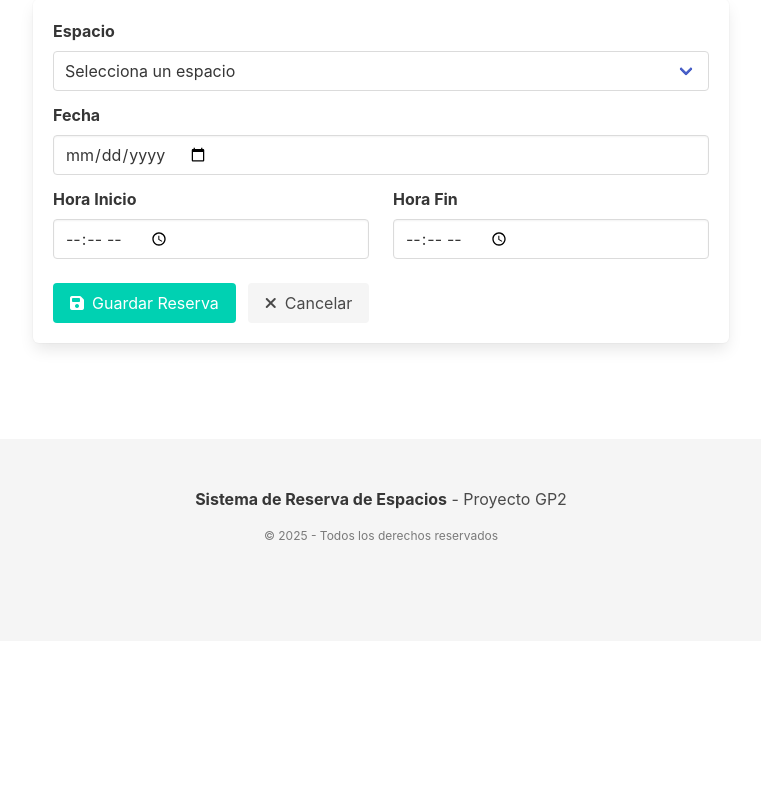
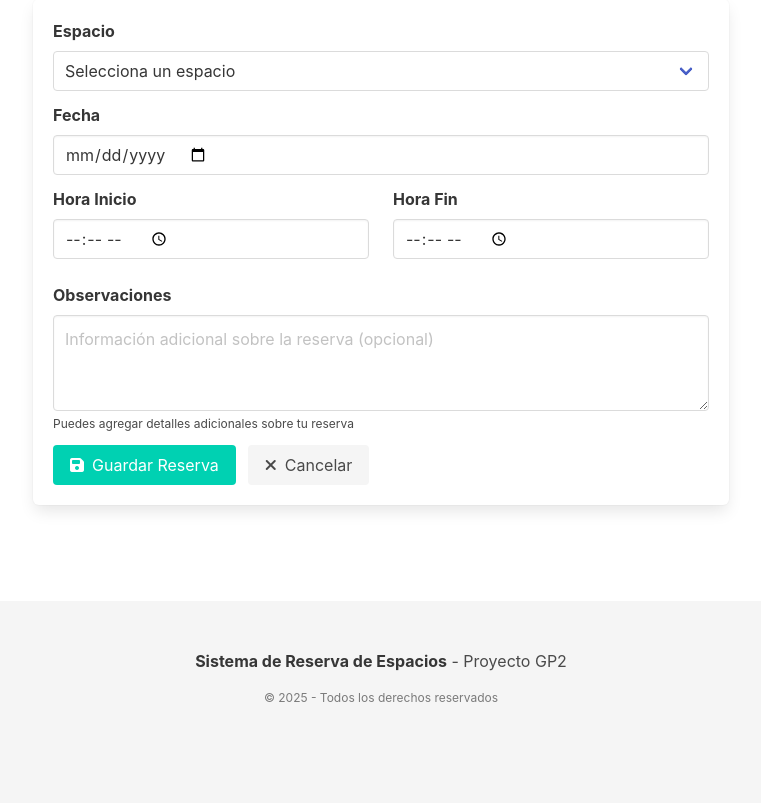
Before and after one commit to Santiago17tj/Ingeniera-de-software, a PHP site: page /nueva_reserva.php in a window 1280 px wide. Shown: the part 197-1000 px from the top of the page, without its empty margins (259-1020 px from the left). Before the commit the page ends 737 px from the top, so only its background shows below. Run offline with PHP 8.4, Linux system fonts and the light colour scheme; a user stored in the database is signed in; data comes from the database, SQL or seed files in the repository.

Commit message:
auto-commit for 8c92735c-a48e-47ad-9829-ebe62118c531

```diff
--- a/reserva_espacios_django_starter/reserva_espacios/nueva_reserva.php
+++ b/reserva_espacios_django_starter/reserva_espacios/nueva_reserva.php
@@ -98,6 +98,15 @@ require_once 'header.php';
                         </div>
                     </div>
 
+                    <div class="field">
+                        <label class="label">Observaciones</label>
+                        <div class="control">
+                            <textarea class="textarea" name="observaciones" rows="3"
+                                      placeholder="Información adicional sobre la reserva (opcional)"></textarea>
+                        </div>
+                        <p class="help">Puedes agregar detalles adicionales sobre tu reserva</p>
+                    </div>
+
                     <div class="field is-grouped">
                         <div class="control">
                             <button class="button is-primary" type="submit">
```
